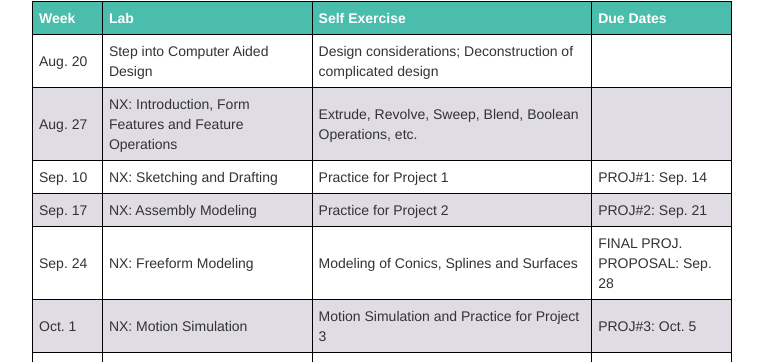
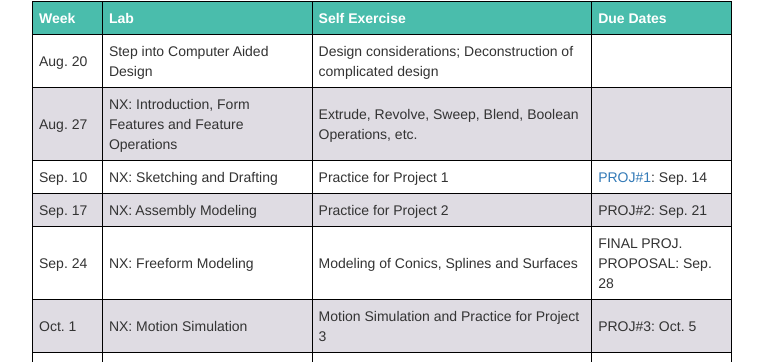
Before and after one commit to me5763/lab-fs19, a Jekyll site: the page built from index.md, in a window 1280 px wide and 900 px high, scrolled down 387 px. Shown: the part 91-453 px from the top of the window, without its empty margins (258-1021 px from the left). Built offline with Jekyll 4.4.1, drawn with Linux system fonts in a browser that asks for light colours; nearby versions of some CDN libraries; part of the change alters nothing that is shown.

```diff
--- a/index.md
+++ b/index.md
@@ -50,7 +50,7 @@ This course covers the fundamentals (both theory and practice) of computer-aided
 <td markdown="span">Sep. 10</td>
 <td markdown="span">NX: Sketching and Drafting</td>
 <td markdown="span">Practice for Project 1</td>
-<td markdown="span">PROJ#1: Sep. 14</td>
+<td markdown="span">[PROJ#1](pages/project-1.html): Sep. 14</td>
 </tr>
 
 <tr>
```
